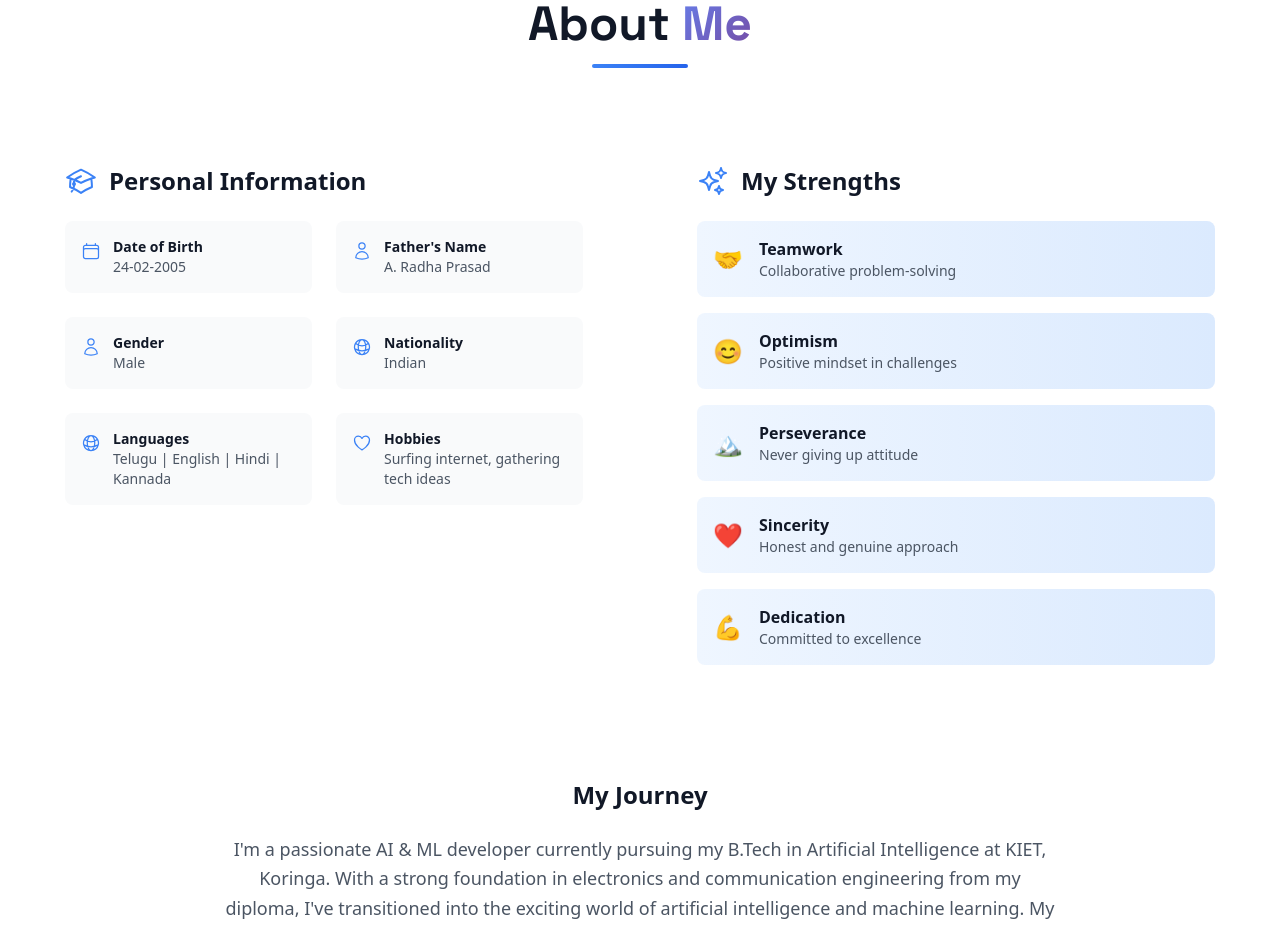
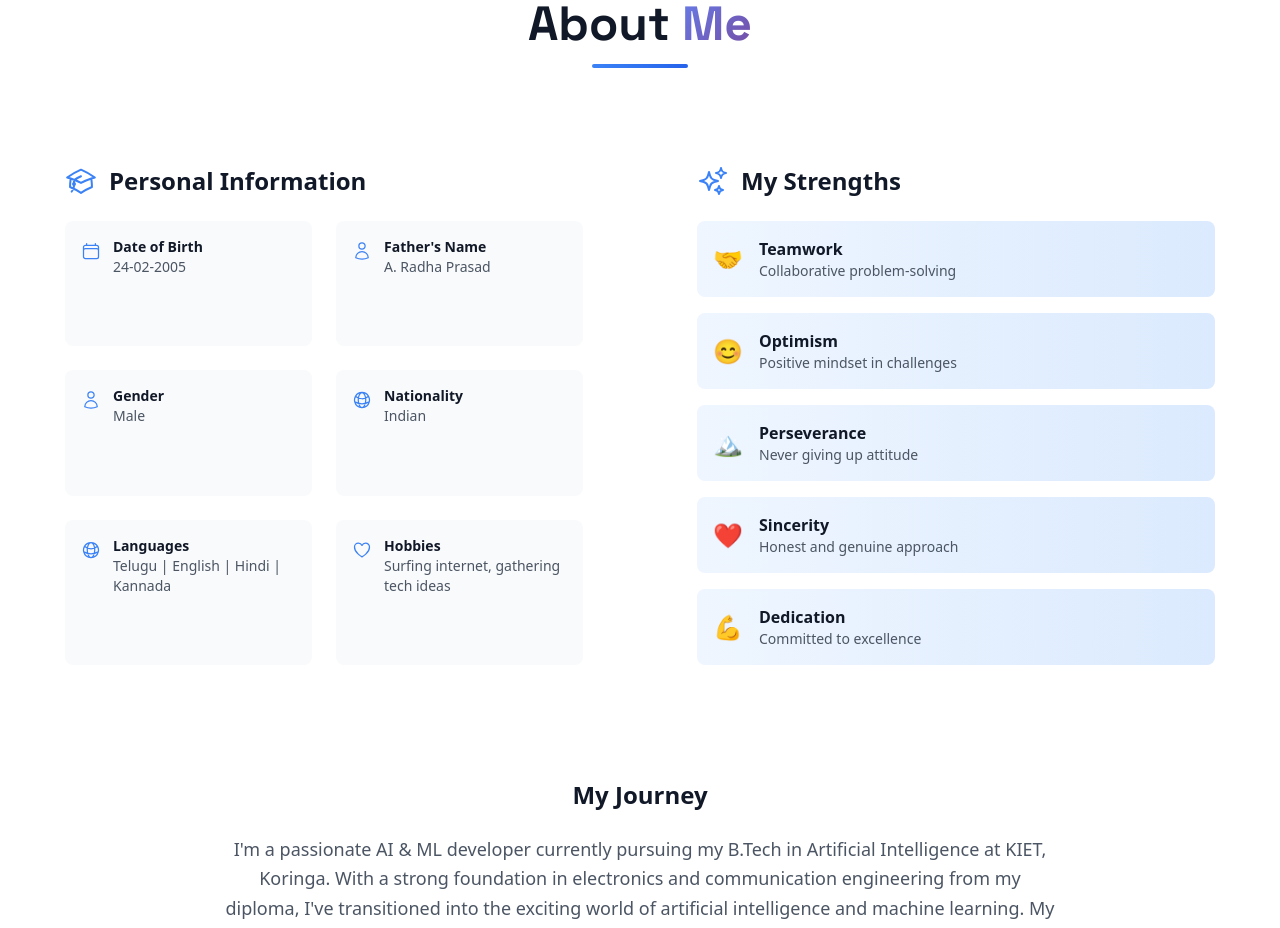
Before and after one commit to Seshu003/Personal_Portfolio, a React (Vite) app: page / in a window 1280 px wide. Shown: the part 880-1808 px from the top of the page. Built offline with nearby package versions, Linux system fonts and the light colour scheme; the HTML template or start-up script is replaced by a standard one.

Commit message:
Fix About section box heights

```diff
--- a/src/components/About.jsx
+++ b/src/components/About.jsx
@@ -68,13 +68,13 @@ const About = () => {
 
           <div className="grid lg:grid-cols-2 gap-12 items-start">
             {/* Personal Information */}
-            <motion.div variants={itemVariants} className="space-y-8">
-              <div className="glass dark:glass-dark rounded-2xl p-8">
+            <motion.div variants={itemVariants} className="space-y-8 h-full">
+              <div className="glass dark:glass-dark rounded-2xl p-8 h-full flex flex-col">
                 <h3 className="text-2xl font-bold text-gray-900 dark:text-white mb-6 flex items-center gap-3">
                   <AcademicCapIcon className="w-8 h-8 text-primary-500" />
                   Personal Information
                 </h3>
-                <div className="grid sm:grid-cols-2 gap-6">
+                <div className="grid sm:grid-cols-2 gap-6 flex-grow">
                   {personalInfo.map((info, index) => (
                     <motion.div
                       key={index}
@@ -99,13 +99,13 @@ const About = () => {
             </motion.div>
 
             {/* Strengths */}
-            <motion.div variants={itemVariants} className="space-y-8">
-              <div className="glass dark:glass-dark rounded-2xl p-8">
+            <motion.div variants={itemVariants} className="space-y-8 h-full">
+              <div className="glass dark:glass-dark rounded-2xl p-8 h-full flex flex-col">
                 <h3 className="text-2xl font-bold text-gray-900 dark:text-white mb-6 flex items-center gap-3">
                   <SparklesIcon className="w-8 h-8 text-primary-500" />
                   My Strengths
                 </h3>
-                <div className="grid gap-4">
+                <div className="grid gap-4 flex-grow">
                   {strengths.map((strength, index) => (
                     <motion.div
                       key={index}
```
